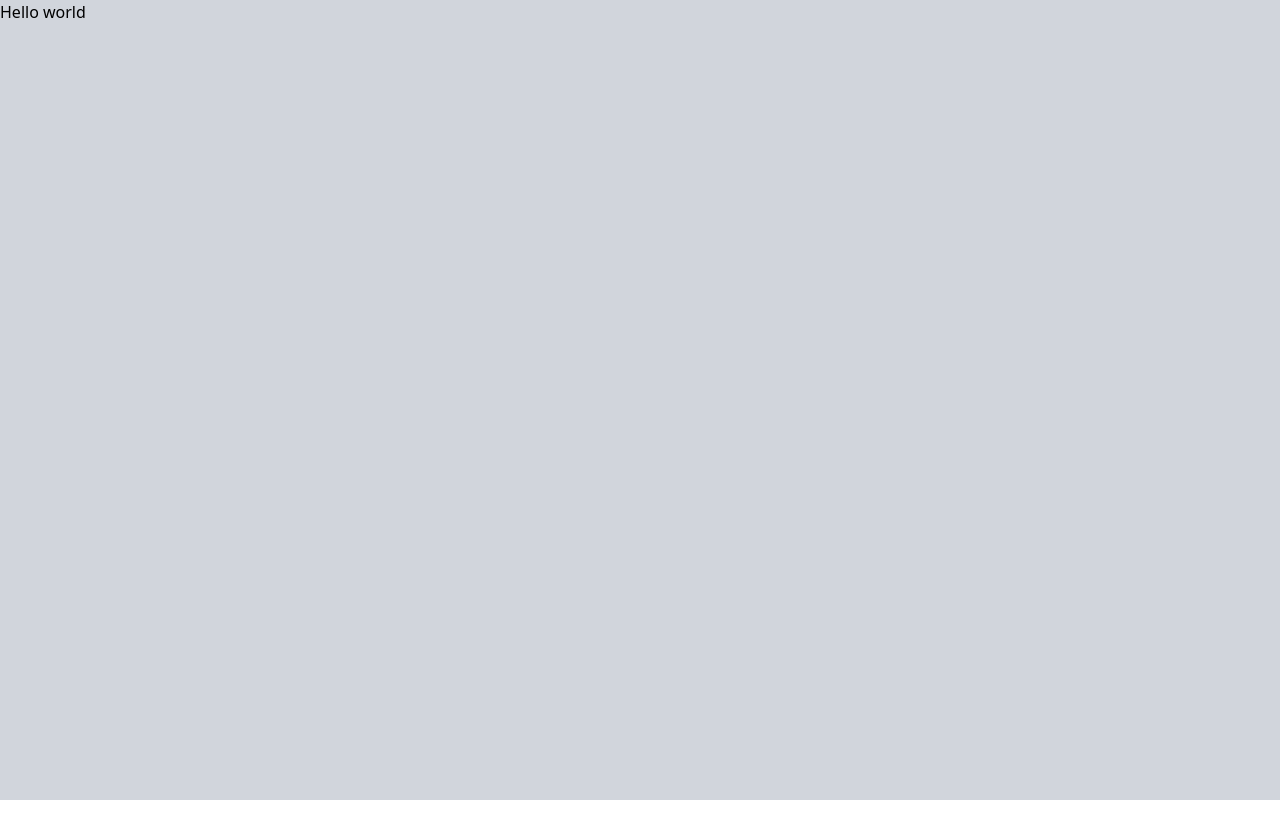
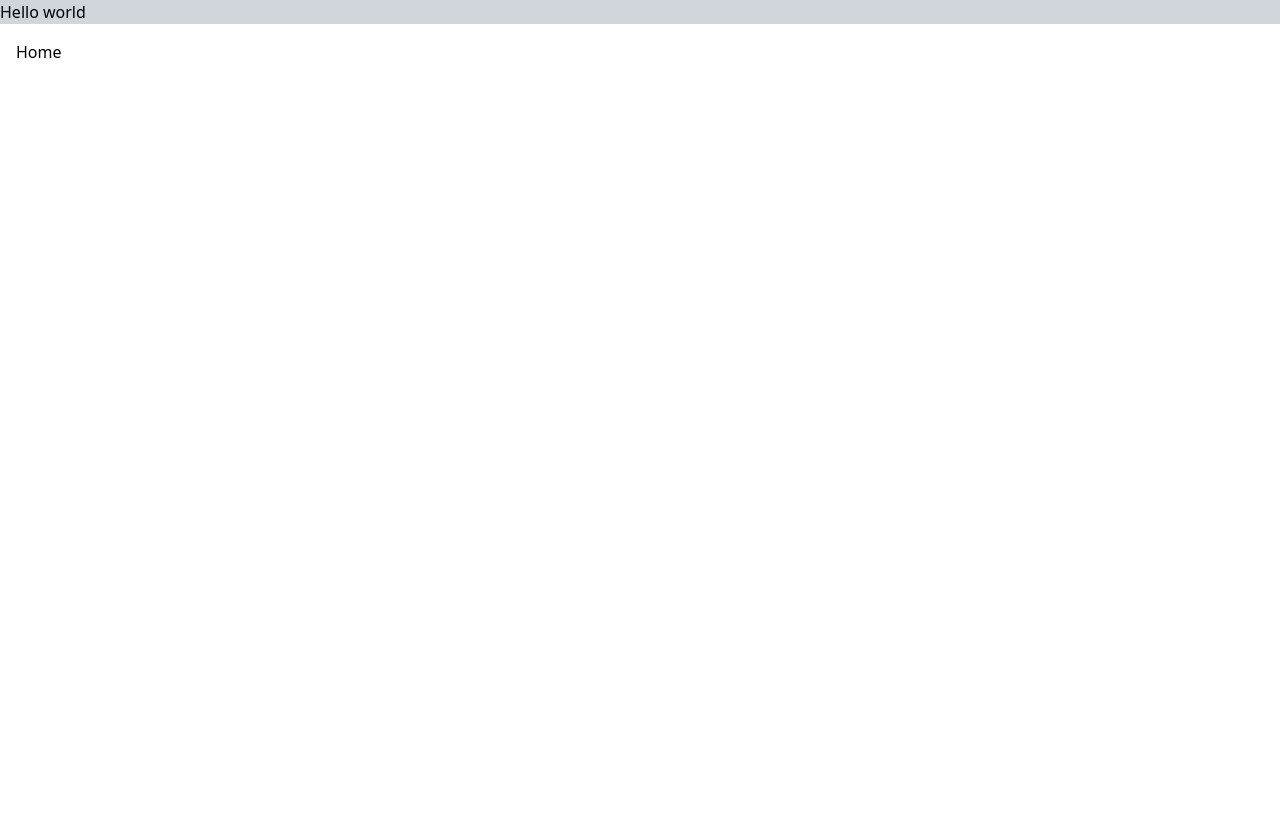
Before and after one commit to sayaskye/Reader-Frontend, a React (Vite) app: page / in a window 1280 px wide. Before the commit the page ends 800 px from the top, so only its background shows below. Built offline with nearby package versions, Linux system fonts and the light colour scheme.

Commit message:
feat(routes): react router dom implemented

```diff
--- a/package.json
+++ b/package.json
@@ -17,7 +17,7 @@
     "react": "^19.2.0",
     "react-dom": "^19.2.0",
     "react-hook-form": "^7.71.1",
-    "react-router": "^7.13.0",
+    "react-router-dom": "^7.13.0",
     "tailwindcss": "^4.1.18",
     "zod": "^4.3.6",
     "zustand": "^5.0.11"
--- a/src/App.tsx
+++ b/src/App.tsx
@@ -1,6 +1,6 @@
 function App() {
   return (
-    <div className="min-h-lvh bg-gray-300">
+    <div className="bg-gray-300">
       <span>Hello world</span>
     </div>
   );
--- /dev/null
+++ b/src/components/layout/MainLayout.tsx
@@ -0,0 +1,12 @@
+import { Outlet } from 'react-router-dom';
+
+export const MainLayout = () => {
+  return (
+    <div className="bg-background min-h-screen">
+      {/* <Navbar /> */}
+      <main className="container mx-auto p-4">
+        <Outlet />
+      </main>
+    </div>
+  );
+};
--- a/src/main.tsx
+++ b/src/main.tsx
@@ -1,11 +1,14 @@
 import { StrictMode } from 'react';
 import { createRoot } from 'react-dom/client';
+import { RouterProvider } from 'react-router-dom';
 
 import { QueryClient, QueryClientProvider } from '@tanstack/react-query';
 import { ReactQueryDevtools } from '@tanstack/react-query-devtools';
 
+import App from './App.tsx';
+import { router } from '@/routes';
+
 import './index.css';
-import App from './App.tsx';
 
 const queryClient = new QueryClient({
   defaultOptions: {
@@ -19,6 +22,7 @@ createRoot(document.getElementById('root')!).render(
   <StrictMode>
     <QueryClientProvider client={queryClient}>
       <App />
+      <RouterProvider router={router} />
       <ReactQueryDevtools initialIsOpen={false} />
     </QueryClientProvider>
   </StrictMode>,
--- /dev/null
+++ b/src/pages/NotFound.tsx
@@ -0,0 +1,16 @@
+import { Link } from 'react-router-dom';
+
+export const NotFoundPage = () => {
+  return (
+    <div className="flex min-h-[80vh] flex-col items-center justify-center text-center">
+      <h1 className="text-brand/20 text-9xl font-bold">404</h1>
+      <p>Not found</p>
+      <Link
+        to="/"
+        className="bg-brand mt-8 rounded-lg px-6 py-3 font-medium transition-transform hover:scale-105 active:scale-95"
+      >
+        Back to home
+      </Link>
+    </div>
+  );
+};
--- /dev/null
+++ b/src/routes.tsx
@@ -0,0 +1,28 @@
+import { createBrowserRouter, Navigate } from 'react-router-dom';
+import { MainLayout } from '@/components/layout/MainLayout';
+import { NotFoundPage } from '@/pages/NotFound';
+
+export const router = createBrowserRouter([
+  {
+    path: '/',
+    element: <MainLayout />, //Layout with <Navbar /> and <Outlet />
+    children: [
+      {
+        index: true,
+        element: <div>Home</div>, //<HomePage />,
+      },
+      {
+        path: 'reader/:bookId',
+        element: <div>Book:id</div>, //<ReaderPage />,
+      },
+    ],
+  },
+  {
+    path: '/login',
+    element: <div>Login</div>, //<LoginPage />,
+  },
+  {
+    path: '*',
+    element: <NotFoundPage />, // 404
+  },
+]);
```
Also changed, not shown: 1 other file (tests, documents, lock files or other folders).
